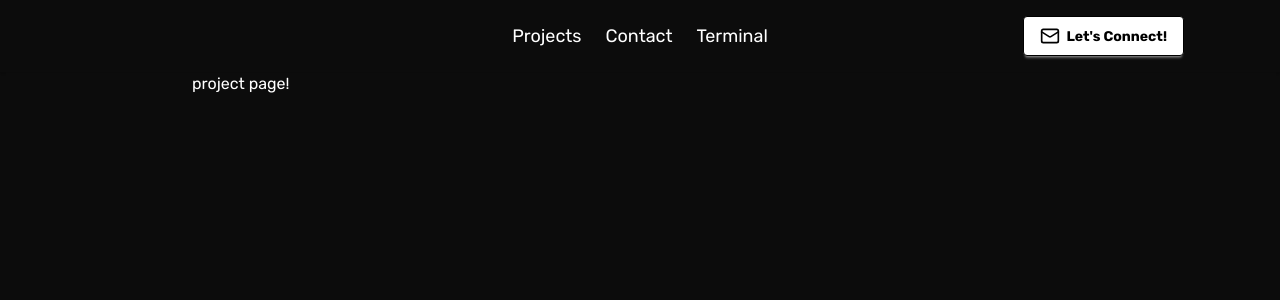
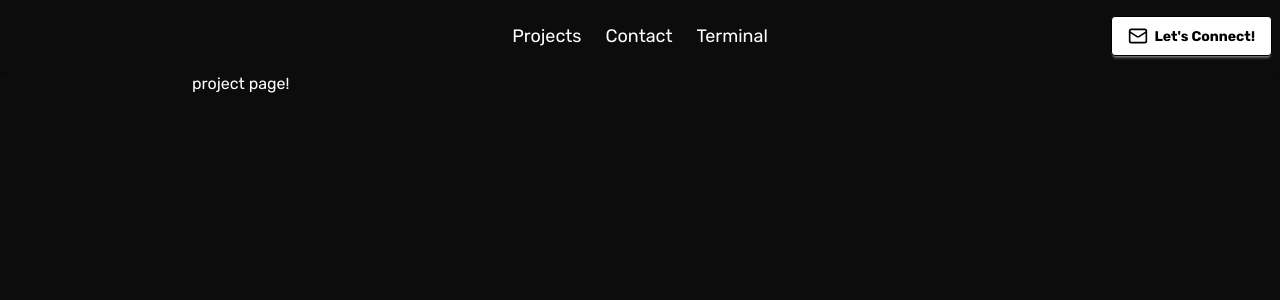
Before and after one commit to chris-morgado/the-website, a Next.js app in the folder next/: page /projects in a window 1280 px wide. Shown: the top 300 px of the page. Built offline with nearby package versions, Linux system fonts and the light colour scheme; a web font is replaced by a local one.

Commit message:
Removed padding in taskbar

```diff
--- a/next/components/nav/navbars.tsx
+++ b/next/components/nav/navbars.tsx
@@ -15,7 +15,7 @@ const MainNavBar: React.FC = () => {
     ];
 
     return (
-        <div className="navbar shadow-sm px-24">
+        <div className="navbar shadow-sm">
             <div className="navbar-start">
                 <div className="dropdown">
                     <div tabIndex={0} role="button" className="btn btn-ghost lg:hidden">
```
